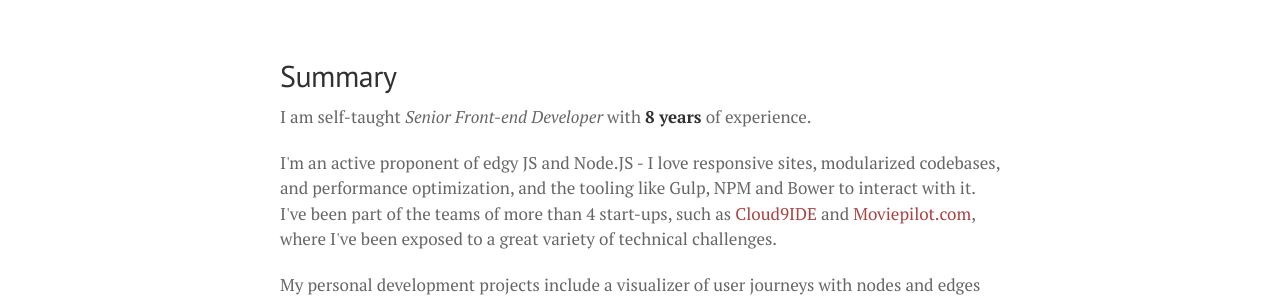
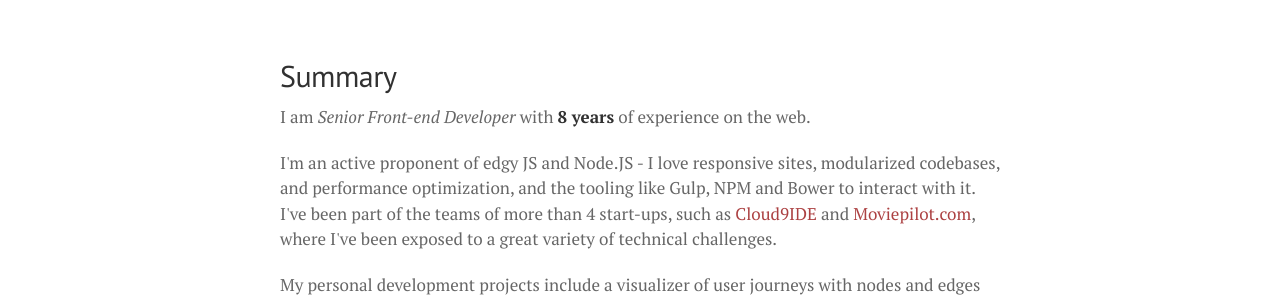
Before and after one commit to Rendez/portfolio, a Jekyll site: the page built from index.html, in a window 1280 px wide and 900 px high. Shown: the part 158-458 px from the top of the window. Built offline with Jekyll 4.4.1, drawn with Linux system fonts in a browser that asks for light colours; Markdown is read by kramdown in place of the engine named in the settings.

Commit message:
Removed word in summary

```diff
--- a/index.html
+++ b/index.html
@@ -12,7 +12,7 @@ title: Full stack front-end developer
 <div class="row">
     <div class="col-sm-12">
         <h2>Summary</h2>
-        <p>I am self-taught <em>Senior Front-end Developer</em> with <strong>8 years</strong> of experience.</p>
+        <p>I am <em>Senior Front-end Developer</em> with <strong>8 years</strong> of experience on the web.</p>
         <p>I'm an active proponent of edgy JS and Node.JS - I love responsive sites, modularized codebases, and performance optimization, and the tooling like Gulp, NPM and Bower to interact with it.<br>I've been part of the teams of more than 4 start-ups, such as <a href="https://c9.io/">Cloud9IDE</a> and <a href="http://moviepilot.com/">Moviepilot.com</a>, where I've been exposed to a great variety of technical challenges.</p>
         <p>My personal development projects include a visualizer of user journeys with nodes and edges and attached snapshots and a social SVG icons generator built using SVG.js. I've also been a contributor to the <a href="http://chaplinjs.org/">Chaplin.js</a> and <a href="http://mootools.net/">MooTools</a> javascript frameworks.</p>
     </div>
```
